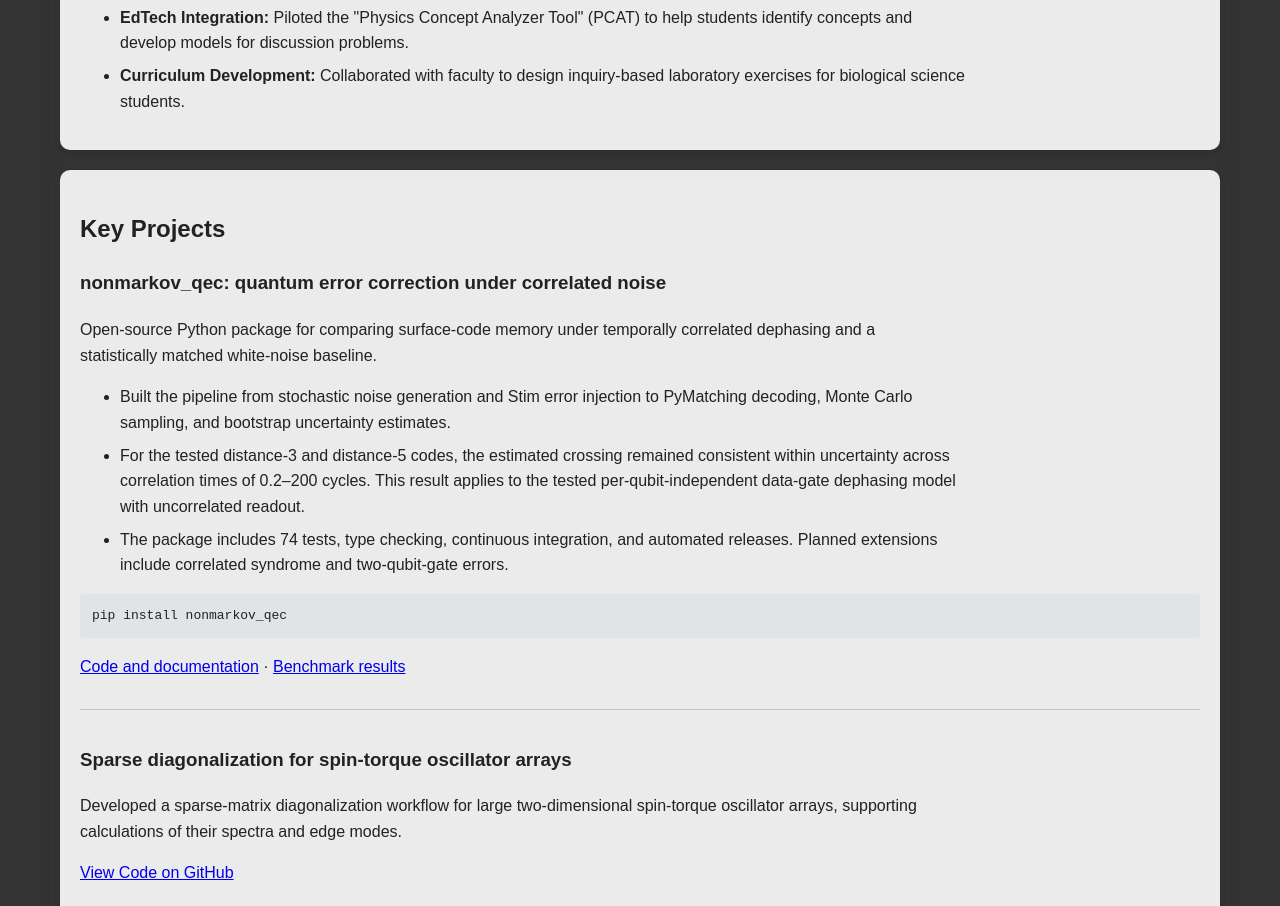
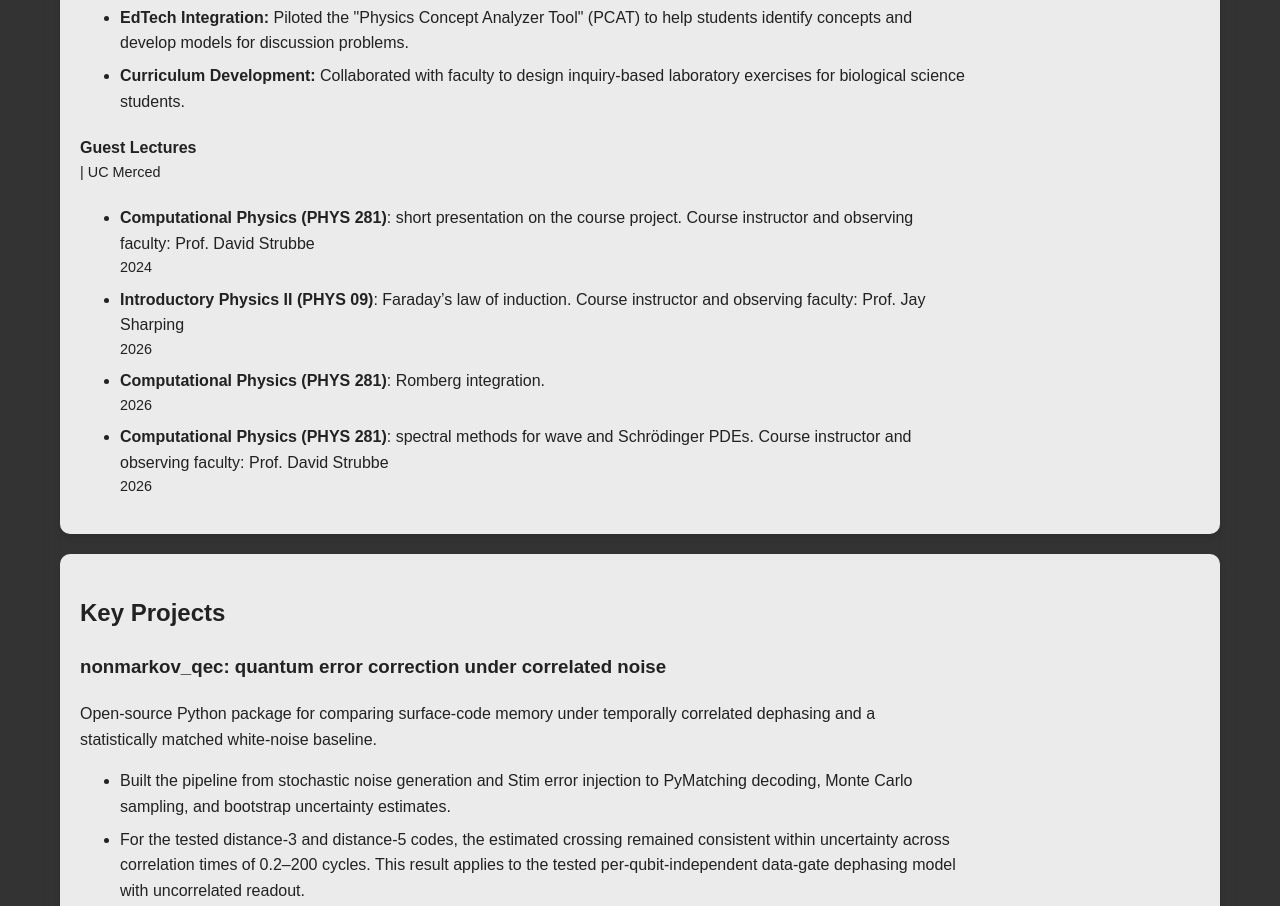
Before and after one commit to shivam1kamboj/Portfolio-Shivam, a plain HTML site: page index.html in a window 1280 px wide. Shown: the part 3501-4407 px from the top of the page. Drawn offline with Linux system fonts and the light colour scheme.

Commit message:
Add guest lectures section to CV and website
List four guest lectures (PHYS 281 x3, PHYS 09) with course instructor and observing faculty. Remove the duplicate guest-lecture entries from Outreach and Awards. Update the academic CV PDF in Pictures/ and career-fair-docs/.

```diff
--- a/index.html
+++ b/index.html
@@ -124,6 +124,14 @@
             <li><strong>EdTech Integration:</strong> Piloted the "Physics Concept Analyzer Tool" (PCAT) to help students identify concepts and develop models for discussion problems.</li>
             <li><strong>Curriculum Development:</strong> Collaborated with faculty to design inquiry-based laboratory exercises for biological science students.</li>
         </ul>
+
+        <h4>Guest Lectures <span class="date-right">| UC Merced</span></h4>
+        <ul>
+            <li><strong>Computational Physics (PHYS 281)</strong>: short presentation on the course project. Course instructor and observing faculty: Prof. David Strubbe <span class="date-right">2024</span></li>
+            <li><strong>Introductory Physics II (PHYS 09)</strong>: Faraday&rsquo;s law of induction. Course instructor and observing faculty: Prof. Jay Sharping <span class="date-right">2026</span></li>
+            <li><strong>Computational Physics (PHYS 281)</strong>: Romberg integration. <span class="date-right">2026</span></li>
+            <li><strong>Computational Physics (PHYS 281)</strong>: spectral methods for wave and Schr&ouml;dinger PDEs. Course instructor and observing faculty: Prof. David Strubbe <span class="date-right">2026</span></li>
+        </ul>
     </section>
 
     <section id="projects">
@@ -210,13 +218,11 @@ target="_blank" rel="noopener noreferrer">DOI: 10.1103/PhysRevB.109.094436</a></
       <section id="Awards">
         <h2>Outreach and Awards</h2>
     <ul class="no-bullets">
-        <li><strong>Guest Lecture, Computational Physics (PHYS 281)</strong>, UC Merced <span class="date-right">2026</span></li>
         <li><strong>Recipient of Outstanding Graduate Teaching <a href="Certificates.html">Award</a></strong>, UC Merced <span class="date-right">2026</span></li>
         <li><strong>Physics Graduate Group Summer Fellowship ($7,000)</strong>, UC Merced <span class="date-right">2026</span></li>
         <li><strong>Physics Graduate Group Travel Fellowship ($750)</strong>, UC Merced <span class="date-right">2026</span></li>
         <li><strong>Physics Graduate Group Summer Fellowship ($7,000)</strong>, UC Merced <span class="date-right">2025</span></li>
         <li><strong>Advanced Quantum Testbed (AQT) Summit</strong>, Lawrence Berkeley National Lab &mdash; technical sessions on superconducting qubit scalability and quantum error mitigation <span class="date-right">2025</span></li>
-        <li><strong>Guest Lecture, Computational Physics (PHYS 281)</strong>, UC Merced <span class="date-right">2024</span></li>
         <li><strong>Physics Delegate, Graduate Student Association</strong>, UC Merced <span class="date-right">2024</span></li>
         <li><strong>Poster Presentation, PLS Division Student Poster Symposium</strong>, Lawrence Livermore National Lab <span class="date-right">2024</span></li>
         <li><strong>Invited Talk, "Simulating Quantum Systems", Friday Seminar Series</strong>, CSU Stanislaus <span class="date-right">2024</span></li>
```
Also changed, not shown: 1 other file.
